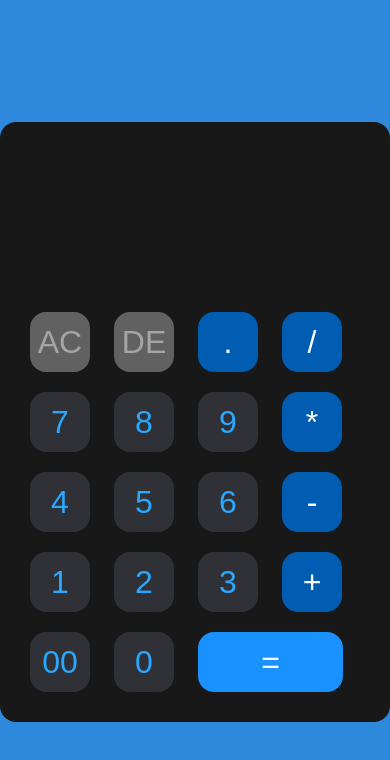
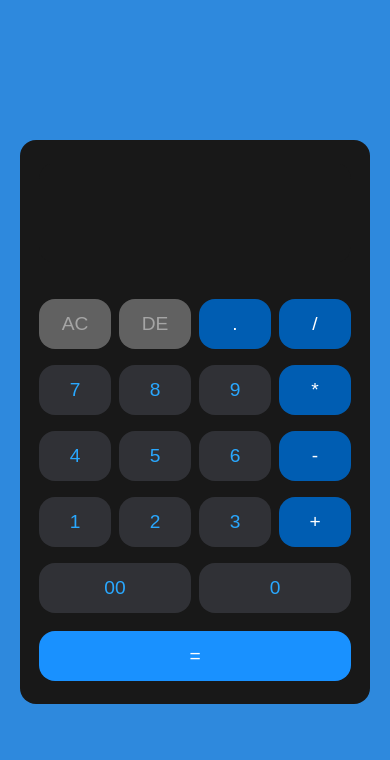
Before and after one commit to KavyaSaraswat23/Calculator, a plain HTML site: page index.html in a window 390 px wide. Drawn offline with Linux system fonts and the light colour scheme.

Commit message:
Update style.css
Made the CALCULATOR Responsive

```diff
--- a/style.css
+++ b/style.css
@@ -1,64 +1,145 @@
-*{
+* {
     margin: 0;
     padding: 0;
-    font-family: 'Poppins' , 'sans-serif';
+    box-sizing: border-box;
+    font-family: 'Poppins', sans-serif;
+}
 
-}
-#container{
+#container {
     height: 100vh;
-    width: 100%px;
+    width: 100%;
     background-color: rgb(46, 137, 221);
     display: flex;
     align-items: center;
     justify-content: center;
+    padding: 1rem;
 }
-form{
 
+form {
     background-color: rgb(24, 24, 24);
-    /* height: 612px; */
-    width: 350px;
+    width: 100%;
+    max-width: 350px;
     border-radius: 16px;
     padding: 20px;
+    display: flex;
+    flex-direction: column;
 }
-form .clear{
+
+form .display {
+    display: flex;
+    justify-content: flex-start;
+    margin-bottom: 20px;
+}
+
+form .display input {
+    height: 80px;
+    width: 100%;
+    color: white;
+    background-color: rgb(24, 24, 24);
+    text-align: right;
+    font-size: 2.5rem;
+    border: none;
+}
+
+form section {
+    display: flex;
+    flex-wrap: wrap;
+    justify-content: space-between;
+}
+
+form input {
+    flex: 1 1 22%;
+    min-width: 60px;
+    height: 60px;
+    margin: 10px 5px;
+    border-radius: 16px;
+    border: 0;
+    background-color: rgba(48, 49, 54, 1);
+    color: rgba(41, 168, 255, 1);
+    font-size: 1.5rem;
+    transition: background-color 0.2s ease;
+}
+
+form input:hover {
+    background-color: rgba(60, 60, 65, 1);
+    cursor: pointer;
+}
+
+form input.operators {
+    background-color: rgba(0, 93, 178, 1);
+    color: white;
+}
+
+form input.clear {
     background-color: rgba(97, 97, 97, 1);
     color: rgba(165, 165, 165, 1);
 }
-form input.operators{
-    background-color: rgba(0, 93, 178, 1);
+
+form input.equal {
+    flex: 1 1 100%;
+    height: 60px;
+    background-color: rgba(25, 145, 255, 1);
     color: white;
-}
-form .display{
-    display: flex;
-    justify-content: flex-start;
-    margin: 20px 0;
-    /* border: 2px solid rgb(68, 133, 231);
-    border-radius: 8px; */
-}
-form .display input{
-
-    height: 100px;
-    color: white;
-    background-color: rgb(24, 24, 24);
-    text-align: right;
-    flex: 1;
-    font-size: 48px;
+    margin-top: 10px;
 }
 
-form input{
-    margin: 10px;
-    width: 60px;
-    height: 60px;
-    border-radius: 16px;
-    border: 0;
-    box-shadow: none;
-    background-color: rgba(48, 49, 54, 1);
-    color: rgba(41, 168, 255, 1);
-    font-family: 'Poppins', sans-serif;
-    font-size: 32px;
+/* Smartphones */
+@media (max-width: 480px) {
+
+    form {
+        padding: 15px;
+
+    }
+
+    form .display input {
+        font-size: 2rem;
+        height: 100px;
+    }
+
+    form input {
+        font-size: 1.2rem;
+        height: 50px;
+        margin: 8px 4px;
+    }
+
+    form input.equal {
+        height: 50px;
+    }
 }
-form input.equal{
-    width: 145px;
-    background-color: rgba(25, 145, 255, 1);
-    color: white;
+
+/* Tablets */
+@media (min-width: 481px) and (max-width: 768px) {
+    form {
+        max-width: 400px;
+    }
+
+    form .display input {
+        font-size: 2.2rem;
+        height: 120px;
+    }
+
+    form input {
+        font-size: 1.3rem;
+        height: 55px;
+    }
+
+    form input.equal {
+        height: 55px;
+    }
 }
+
+/* Larger screens (Laptops, Desktops) */
+@media (min-width: 769px) {
+    form {
+        max-width: 420px;
+    }
+
+    form .display input {
+        font-size: 2.5rem;
+        height: 140px;
+    }
+
+    form input {
+        font-size: 1.5rem;
+    }
+}
```
